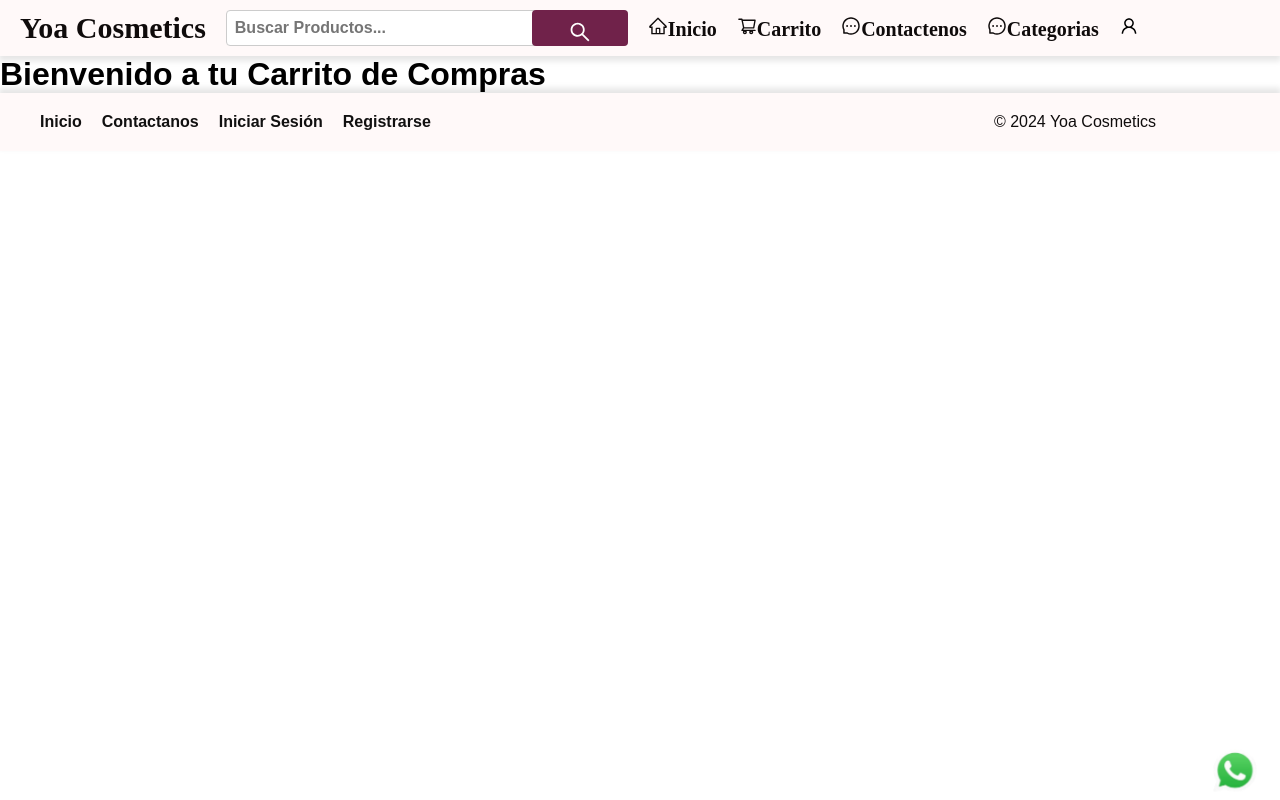
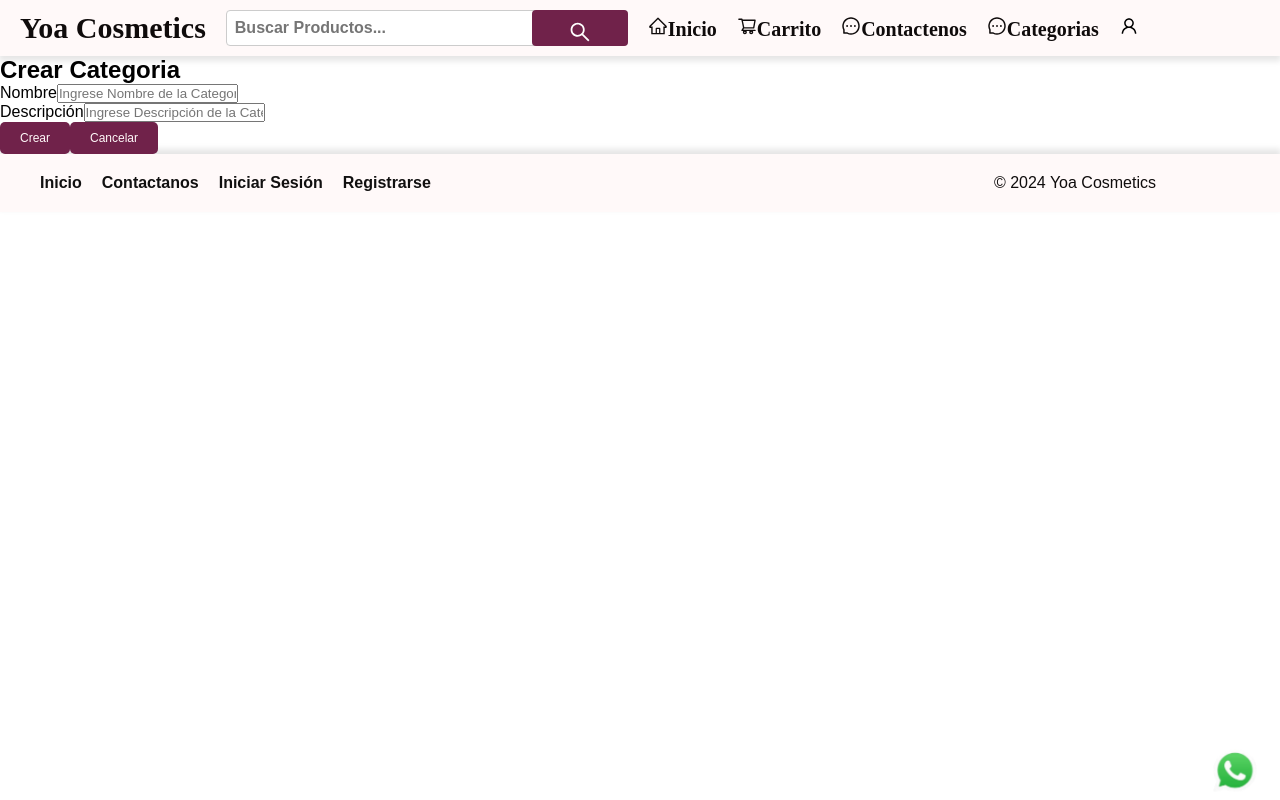
Before and after one commit to JairoAgudeloA/YoaCosmeticsFrontMERN, a React (Vite) app: page /category in a window 1280 px wide. Built offline with nearby package versions, Linux system fonts and the light colour scheme.

Commit message:
Avances Context Category

```diff
--- a/src/App.jsx
+++ b/src/App.jsx
@@ -9,17 +9,21 @@ import FavoritePage from "./pages/FavoritePage";
 import { Footer } from "./components/Footer";
 import { WhatsAppButton } from "./components/WhatsAppButton";
 import { EditPerfil } from "./pages/EditPerfil";
+// import { CategoryPage } from "./pages/CategoryPage";
+import "./index.css"
+import CategoriesAdminPage from "./pages/CategoriesAdminPage";
+import CategoryAdminFormPage from "./pages/CategoryAdminFormPage";
 
+{/*aqui estaran importados los contextss */}
 import { AuthProvider } from "./context/AuthContext"
-
-import { CategoryPage } from "./pages/CategoryPage";
-import "./index.css"
+import { CategoryProvider } from "./context/CategoryContext";
 function App() {
 
   return (
     <>
 
       <AuthProvider>
+        <CategoryProvider>
           <Navbar />
           <Outlet />
           <Routes>
@@ -29,7 +33,7 @@ function App() {
             <Route path="/contactus" element={<ContactPage />} />
             <Route path="/login" element={<LoginPage />} />
             <Route path="/register" element={<RegisterPage />} />
-          <Route path="/category" element={<CategoryPage/>}/>
+            {/* <Route path="/category" element={<CategoryPage />} /> */}
 
             {/* Futuras rutas de usuarios logueados */}
 
@@ -37,11 +41,14 @@ function App() {
 
 
             {/* Futuras rutas de los admin */}
+            <Route path="/categories" element={<CategoriesAdminPage />} /> {/* Ruta para ver todas las categorias */}
+            <Route path="/category" element={<CategoryAdminFormPage />} /> {/* Ruta para crear una categoria */}
+            <Route path="/categories/:id" element={<CategoryAdminFormPage />} /> {/* Ruta para editar una categoria */}
 
           </Routes>
-
-   <WhatsAppButton/>
-    <Footer/>
+          <WhatsAppButton />
+          <Footer />
+        </CategoryProvider>
       </AuthProvider>
     </>
   )
--- /dev/null
+++ b/src/api/categories.js
@@ -0,0 +1,14 @@
+import axios from "./axios";
+
+
+export const getCategoriesRequest = async () => axios.get(`/categories`);//obtener todas las categorias
+
+export const getCategoryRequest = async (id) => axios.get(`/category/${id}`);//obtener una categoria
+
+export const createCategoryRequest = async (category) => axios.post(`/category`, category);//crear una categoria
+
+export const updateCategoryRequest = async (id, category) => axios.put(`/category/${id}`, category);
+
+// export const updateCategoryRequest = async (category) => axios.put(`/categories/${category._id}`, category);
+
+export const deleteCategoryRequest = async (id) => axios.delete(`/category/${id}`);//borrar una categoria
--- a/src/components/Navbar.jsx
+++ b/src/components/Navbar.jsx
@@ -7,7 +7,7 @@ import { Link } from 'react-router-dom'
 
 export const Navbar = () => {
 
-   const { user , isAuthenticated , logout} = useAuth();
+   const { user, isAuthenticated , logout} = useAuth();
    console.log(isAuthenticated, user);
 
    return (
--- /dev/null
+++ b/src/context/CategoryContext.jsx
@@ -0,0 +1,65 @@
+import { useState ,useEffect} from "react";
+import { createContext, useContext} from "react";
+import { createCategoryRequest, getCategoriesRequest } from './../api/categories.js';
+
+
+export const CategoryContext = createContext();//crear el contexto
+
+export const useCategory = () => { //crear el hook
+  const context = useContext(CategoryContext); //obtener el contexto
+
+  if (!context) {
+    throw new Error("useCategory must be used within a CategoryProvider");
+  }
+
+  return context;
+};
+
+export function CategoryProvider({ children }) {
+    const [categories, setCategories] = useState([]);
+    const [errors, setErrors] = useState([]);
+
+    // clear errors after 3 seconds
+    useEffect(() => {
+        if (errors.length > 0) {
+          const timer = setTimeout(() => {
+            setErrors([]);
+          }, 3000);
+          return () => clearTimeout(timer);
+        }
+      }, [errors]);
+
+    const getCategories = async () => {
+        try {
+            const res = await getCategoriesRequest();
+            setCategories(res.data);
+        } catch (error) {
+            console.error(error);
+        }
+    }
+
+
+    const createCategory = async (category) => {
+        try {
+            const res = await createCategoryRequest(category);
+            console.log(res.data);
+
+        } catch (error) {
+            console.error(error.data.message);
+        }
+    }
+
+
+    return (
+        <CategoryContext.Provider
+          value={{
+            categories,
+            getCategories,
+
+            createCategory,
+
+        }}>
+        {children}
+        </CategoryContext.Provider>
+    );
+    }
--- /dev/null
+++ b/src/pages/CategoriesAdminPage.jsx
@@ -0,0 +1,55 @@
+import React, { useEffect } from 'react'
+import { useCategory } from '../context/CategoryContext'
+import { Link } from 'react-router-dom';
+
+const CategoriesAdminPage = () => {
+  const {categories,getCategories} = useCategory();
+
+  useEffect(() => {
+    getCategories();
+  }, []);
+
+  return (
+    <>
+    {categories.length === 0 ? (
+      <>
+      <section>
+      <h3>No hay categorias</h3>
+      <Link to="/category"><button>Crear Categoría</button></Link>
+      </section>
+      </>
+    ) : (
+      <>
+      <section>
+        <h1>Categorias</h1>
+        <table>
+          <thead>
+            <tr>
+              <th>Nombre</th>
+              <th>Descripción</th>
+              <th>Acciones</th>
+            </tr>
+          </thead>
+          <tbody>
+            {categories.map((categories) => (
+              <tr key={categories._id}>
+                <td>{categories.name}</td>
+                <td>{categories.description}</td>
+                <td>
+                  <button>Editar</button>
+                  <button>Borrar</button>
+                </td>
+              </tr>
+            ))}
+          </tbody>
+        </table>
+      </section>
+
+      </>
+
+    )}
+    </>
+  )
+}
+
+export default CategoriesAdminPage
--- /dev/null
+++ b/src/pages/CategoryAdminFormPage.jsx
@@ -0,0 +1,49 @@
+import React, { useEffect } from 'react'
+import { useForm } from 'react-hook-form'
+import { useCategory } from '../context/CategoryContext';
+import {useNavigate} from 'react-router-dom';
+
+
+const CategoryAdminFormPage = () => {
+    const { register, handleSubmit,formState: {errors} } = useForm();
+    const {createCategory} = useCategory();
+
+    const onSubmit = handleSubmit( (data) => {
+        createCategory(data);
+        console.log(data)
+    });
+    const navigate = useNavigate();
+
+    return (
+        <>
+            <section>
+                <form onSubmit={onSubmit}>
+                    <h1>Crear Categoria</h1>
+                    <div>
+                        <label htmlFor="name">Nombre</label>
+                        <input
+                            type="text"
+                            id="name"
+                            placeholder="Ingrese Nombre de la Categoria"
+                            {...register('name', { required: true })}
+                        />
+                        {errors.name && <span>Este campo es requerido</span>}
+                    </div>
+                    <div>
+                        <label htmlFor="description">Descripción</label>
+                        <input
+                            type="text"
+                            id="description"
+                            placeholder="Ingrese Descripción de la Categoria"
+                            {...register('description', { required: true })}
+                        />
+                    </div>
+                    <button type="submit">Crear</button>
+                    <button onClick={() => navigate('/categories')}>Cancelar</button>
+                </form>
+            </section>
+        </>
+    )
+}
+
+export default CategoryAdminFormPage
```
Lines whose indentation alone changed are shown as unchanged.
